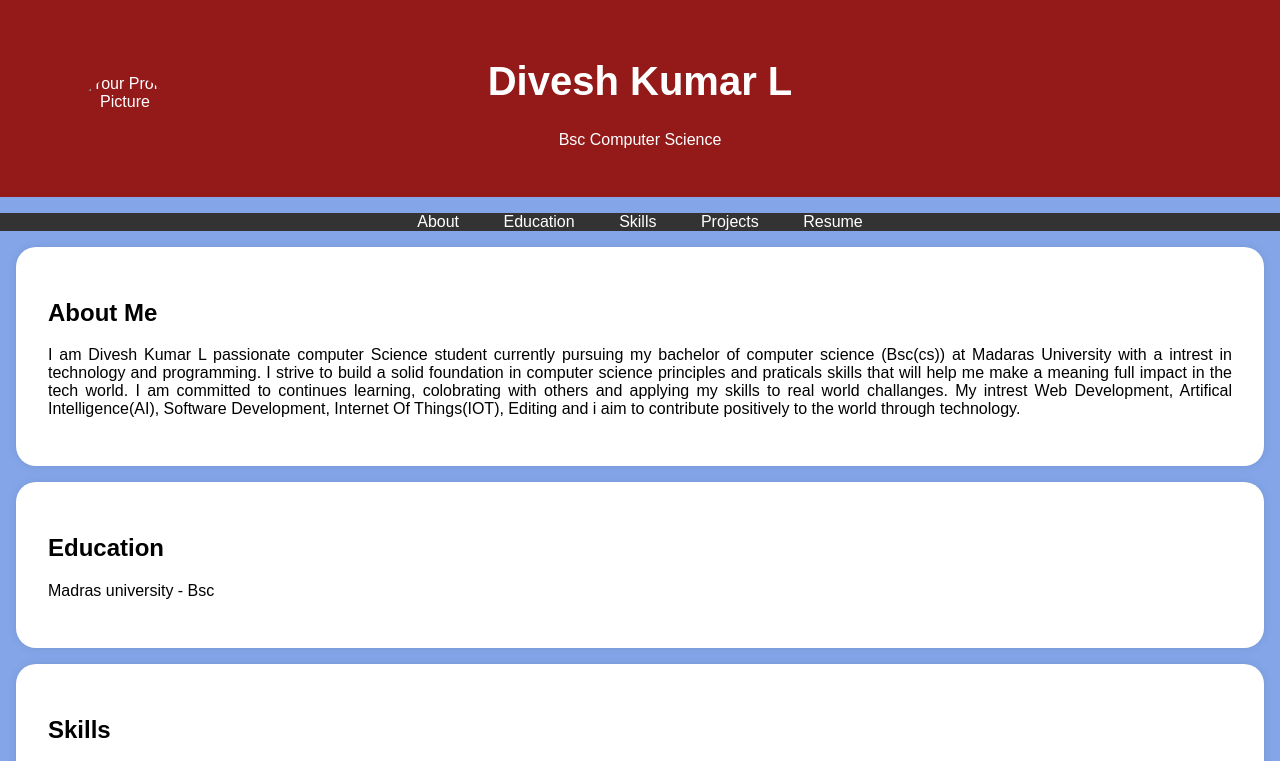
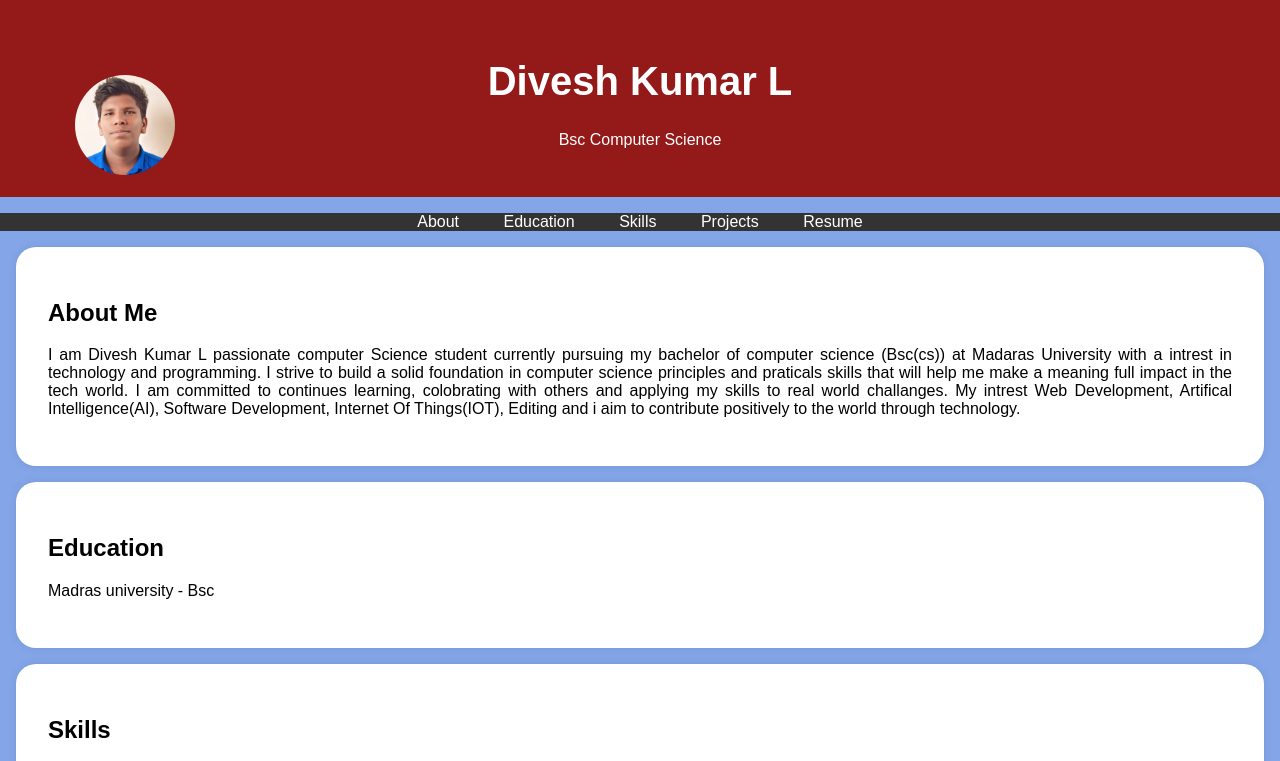
Before and after one commit to DIVESHKUMAR07/digital-portfolio, a plain HTML site: page index.html in a window 1280 px wide. Shown: the top 761 px of the page. Drawn offline with Linux system fonts and the light colour scheme.

Commit message:
Update index.html

```diff
--- a/index.html
+++ b/index.html
@@ -95,7 +95,7 @@
     <header>
         <div class="header-content">
             <!-- Add your profile picture here -->
-            <img src="./pic.jpg" alt="Your Profile Picture" class="profile-picture">
+            <img src="divesh.jpg" alt="Your Profile Picture" class="profile-picture">
             <h1>Divesh Kumar L</h1>
             <p>Bsc Computer Science</p>
         </div>
```
